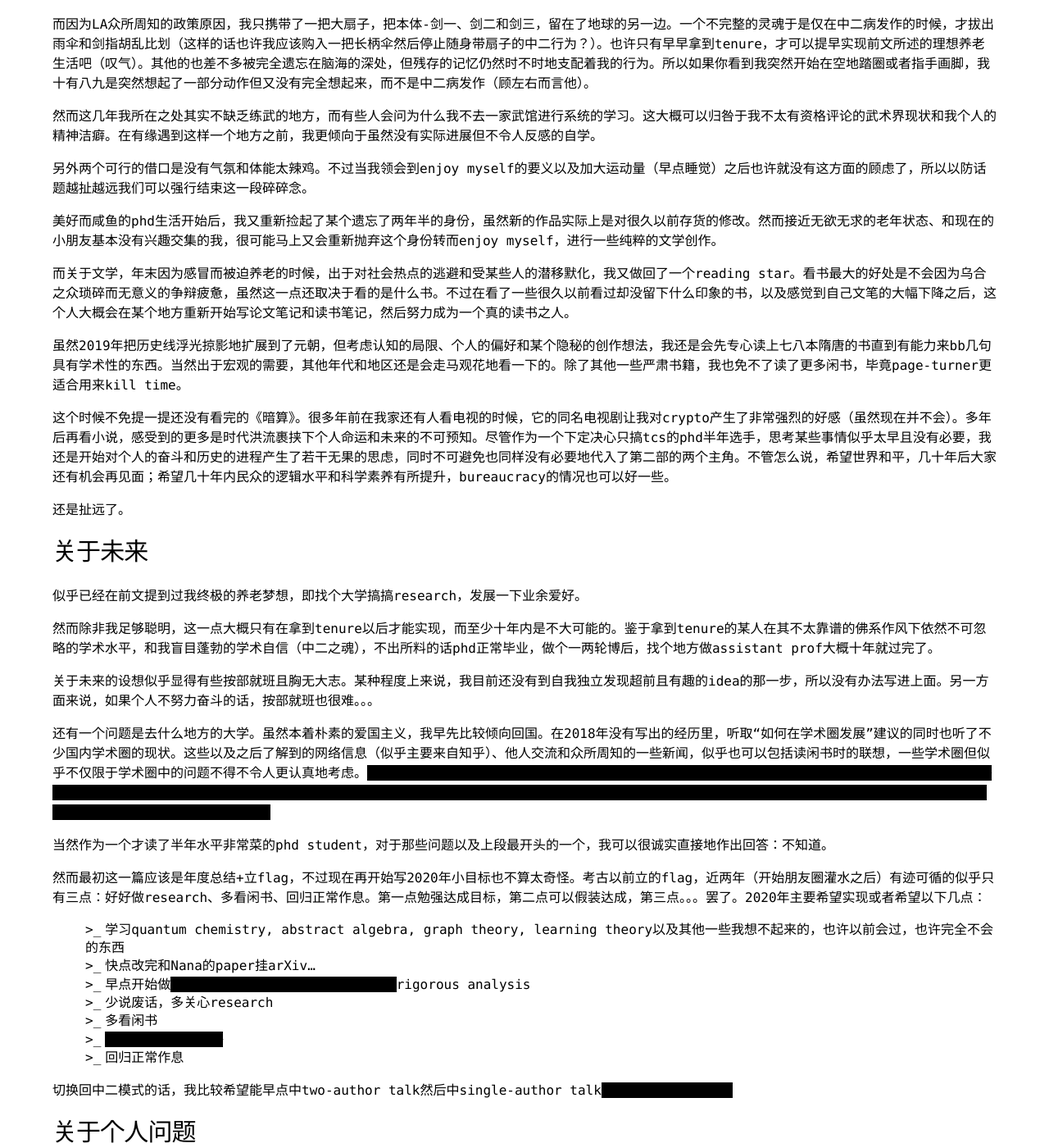
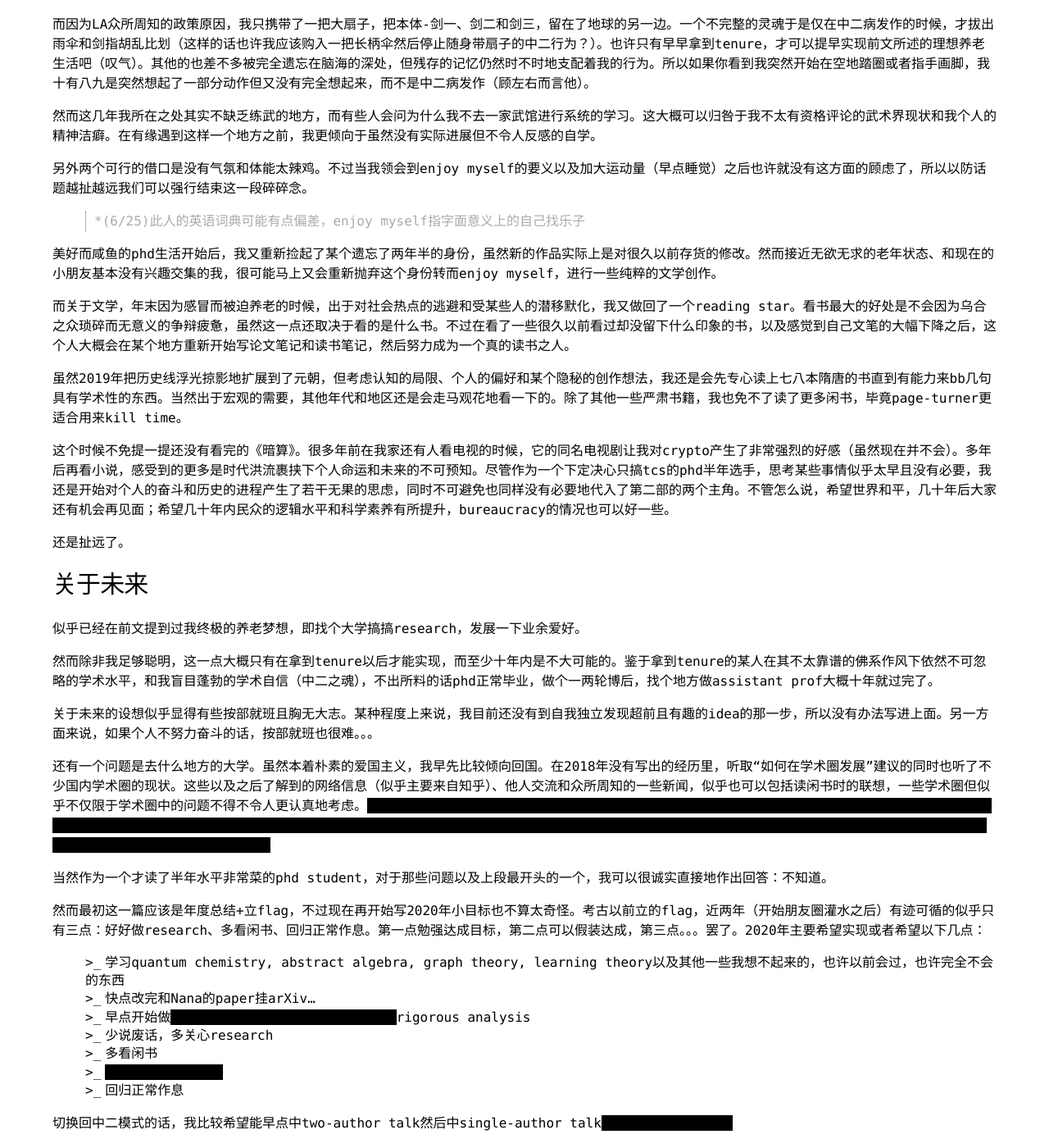
Before and after one commit to Raycosine/raycosine.github.io, a Jekyll site: the page built from _posts/2020-01-19-2019 Annual Summary.markdown, in a window 1280 px wide and 1400 px high, scrolled down 4713 px. Shown: the whole window at 82% size. Built offline with Jekyll 4.4.1, drawn with Linux system fonts in a browser that asks for light colours; comment, search, counter and statistics services are not loaded; some of the changed text lies outside the part shown.

Commit message:
Update 2020-01-19-2019 Annual Summary.markdown

```diff
--- a/_posts/2020-01-19-2019 Annual Summary.markdown
+++ b/_posts/2020-01-19-2019 Annual Summary.markdown
@@ -158,6 +158,8 @@
 
 另外两个可行的借口是没有气氛和体能太辣鸡。不过当我领会到enjoy myself的要义以及加大运动量（早点睡觉）之后也许就没有这方面的顾虑了，所以以防话题越扯越远我们可以强行结束这一段碎碎念。
 
+> *(6/25)此人的英语词典可能有点偏差，enjoy myself指字面意义上的自己找乐子
+
 美好而咸鱼的phd生活开始后，我又重新捡起了某个遗忘了两年半的身份，虽然新的作品实际上是对很久以前存货的修改。然而接近无欲无求的老年状态、和现在的小朋友基本没有兴趣交集的我，很可能马上又会重新抛弃这个身份转而enjoy myself，进行一些纯粹的文学创作。
 
 而关于文学，年末因为感冒而被迫养老的时候，出于对社会热点的逃避和受某些人的潜移默化，我又做回了一个reading star。看书最大的好处是不会因为乌合之众琐碎而无意义的争辩疲惫，虽然这一点还取决于看的是什么书。不过在看了一些很久以前看过却没留下什么印象的书，以及感觉到自己文笔的大幅下降之后，这个人大概会在某个地方重新开始写论文笔记和读书笔记，然后努力成为一个真的读书之人。
@@ -199,6 +201,6 @@
 
 真话则是：鉴于我本人的三观（见开头）和发展打算以及当下的社会现状，短期内我并没有这方面的打算。虽然并不是一个坚定的单身主义者也没有“单身至上”的看法，但是要找到一个合乎上述假话的人和有趣程度甚于enjoy myself的生活的可能性是近乎于零的（虽然不能说它等于零）。至于社会，年末没有耳目闭塞的人想必或多或少都听说过一些新闻，我想不需要我再多说什么了。
 
-
+> *(6/25)此人的英语词典可能有点偏差，enjoy myself指字面意义上的自己找乐子（复读）
 
 不知不觉已经超出了一篇年度总结应有的长度和范畴，但是似乎已经足够满足记住过去的目的了。那么，下一年再见。
```
